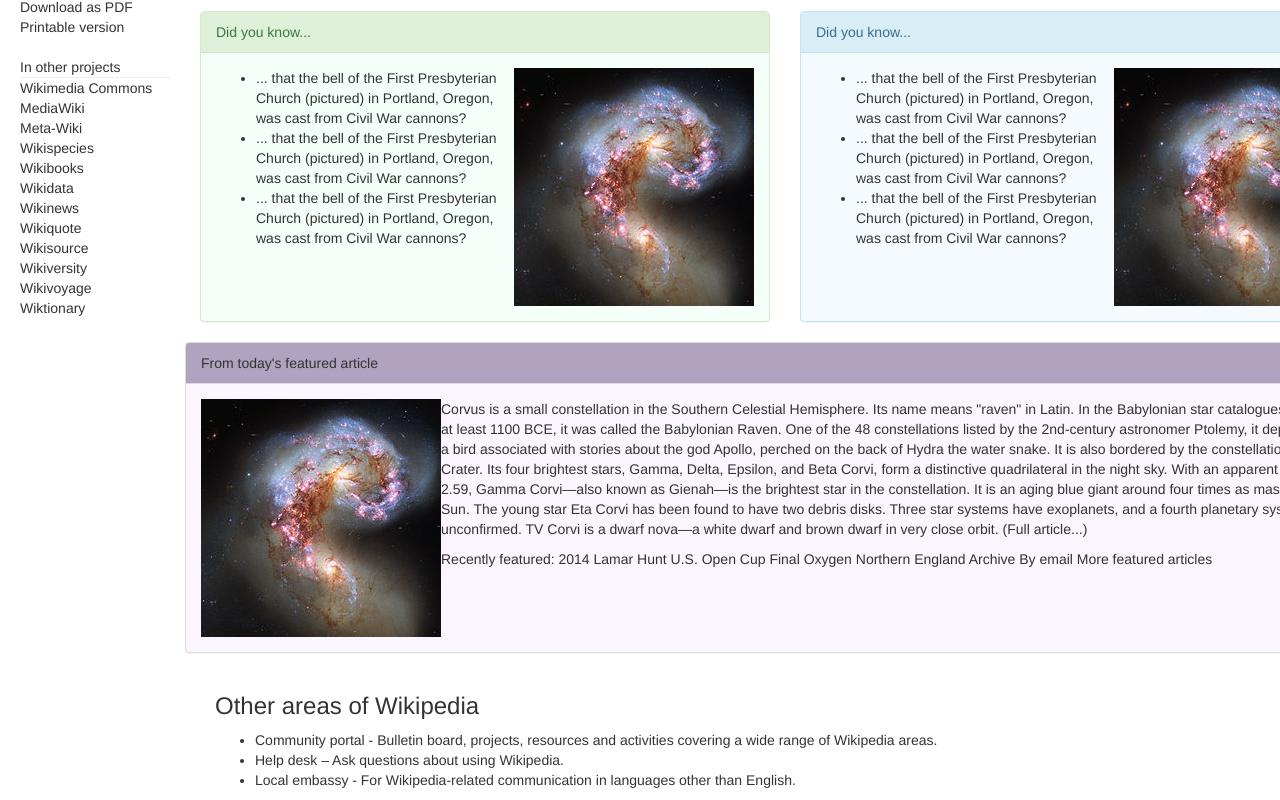
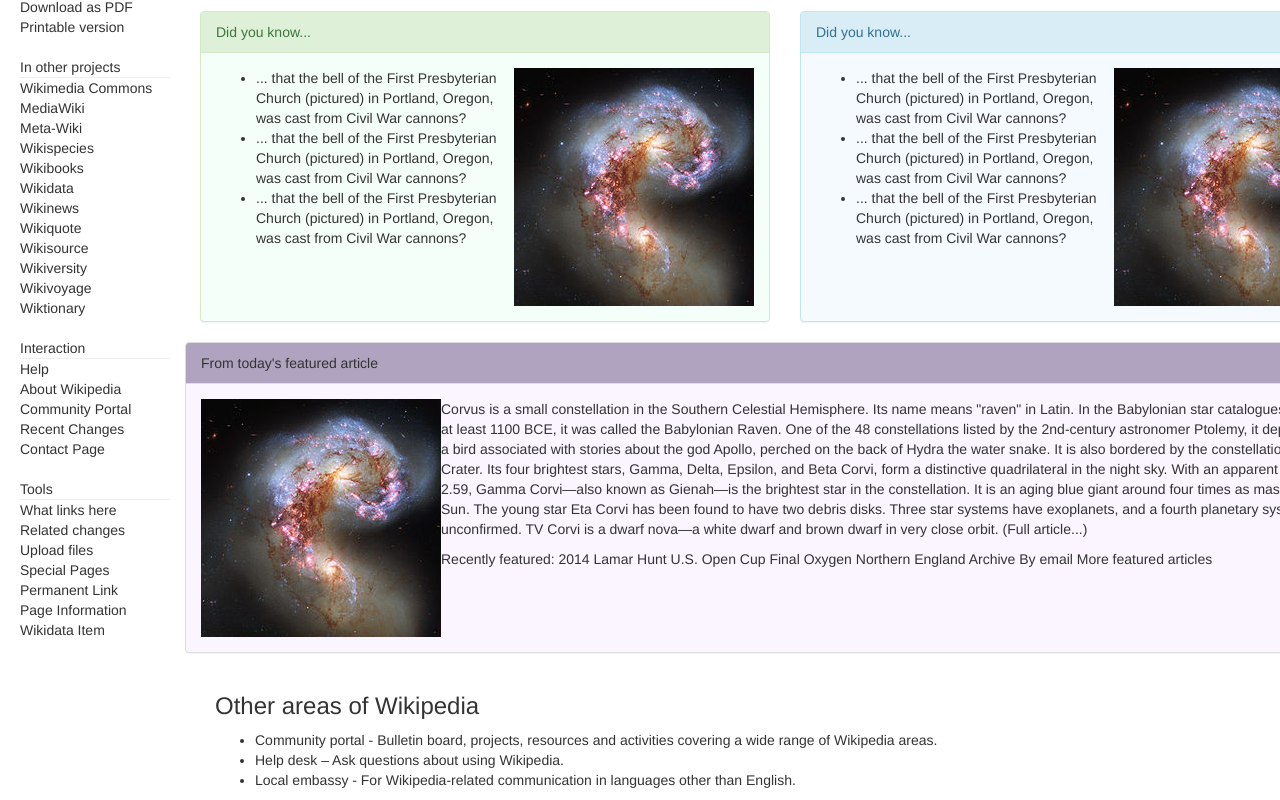
Before and after one commit to aniamatali/Wikipedia, a plain HTML site: page index.html in a window 1280 px wide. Shown: the part 720-1520 px from the top of the page. Drawn offline with Linux system fonts and the light colour scheme.

Commit message:
navbar completed

```diff
--- a/index.html
+++ b/index.html
@@ -65,9 +65,30 @@
         <li>Wikivoyage</li>
         <li>Wiktionary</li>
       </ul>
-  </div>
 
+  <ul class="sidebarlink">
+    <li>Interaction</li>
+    <hr>
+    <li>Help</li>
+    <li>About Wikipedia</li>
+    <li>Community Portal</li>
+    <li>Recent Changes</li>
+    <li>Contact Page</li>
+  </ul>
 
+  <ul class="sidebarlink">
+    <li>Tools</li>
+    <hr>
+    <li>What links here</li>
+    <li>Related changes</li>
+    <li>Upload files</li>
+    <li>Special Pages</li>
+    <li>Permanent Link</li>
+    <li>Page Information</li>
+    <li>Wikidata Item</li>
+  </ul>
+
+</div>
   <!--END OF SIDEBAR-->
 
   <div class="main">
```
